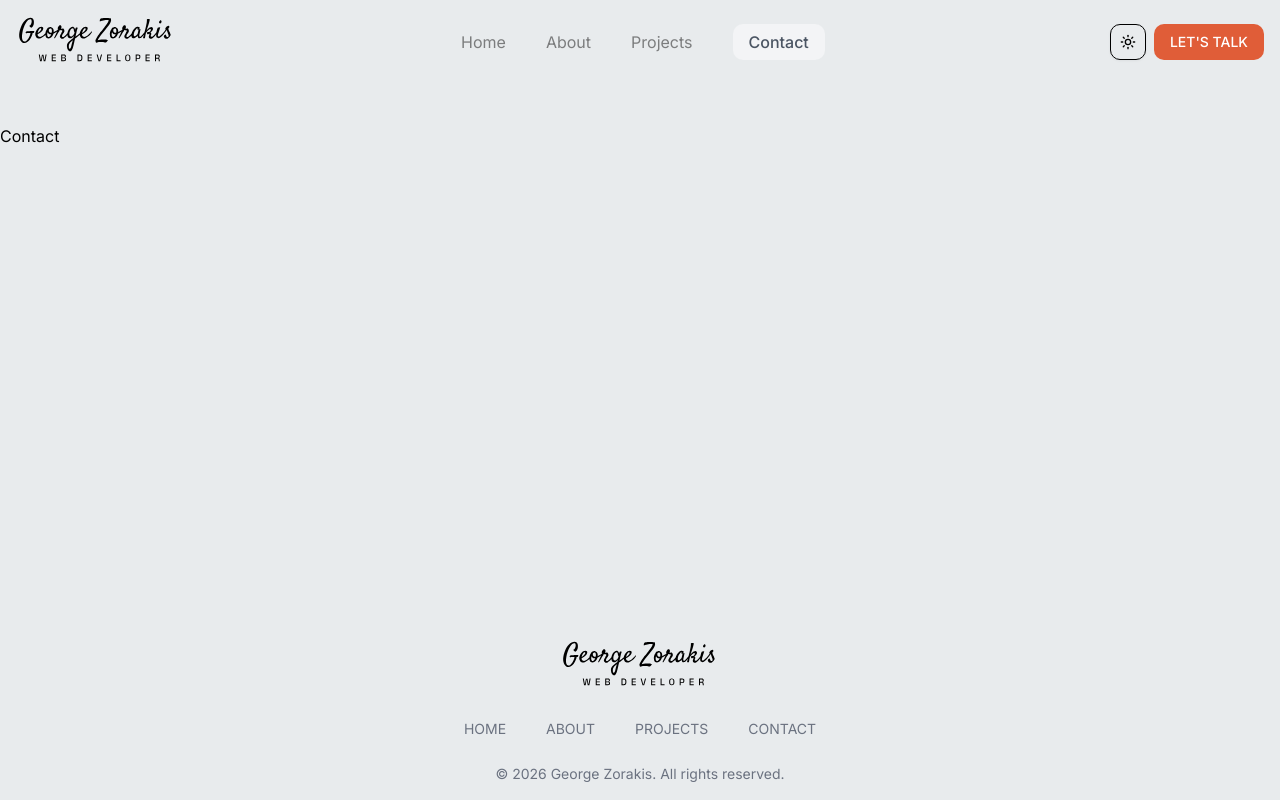
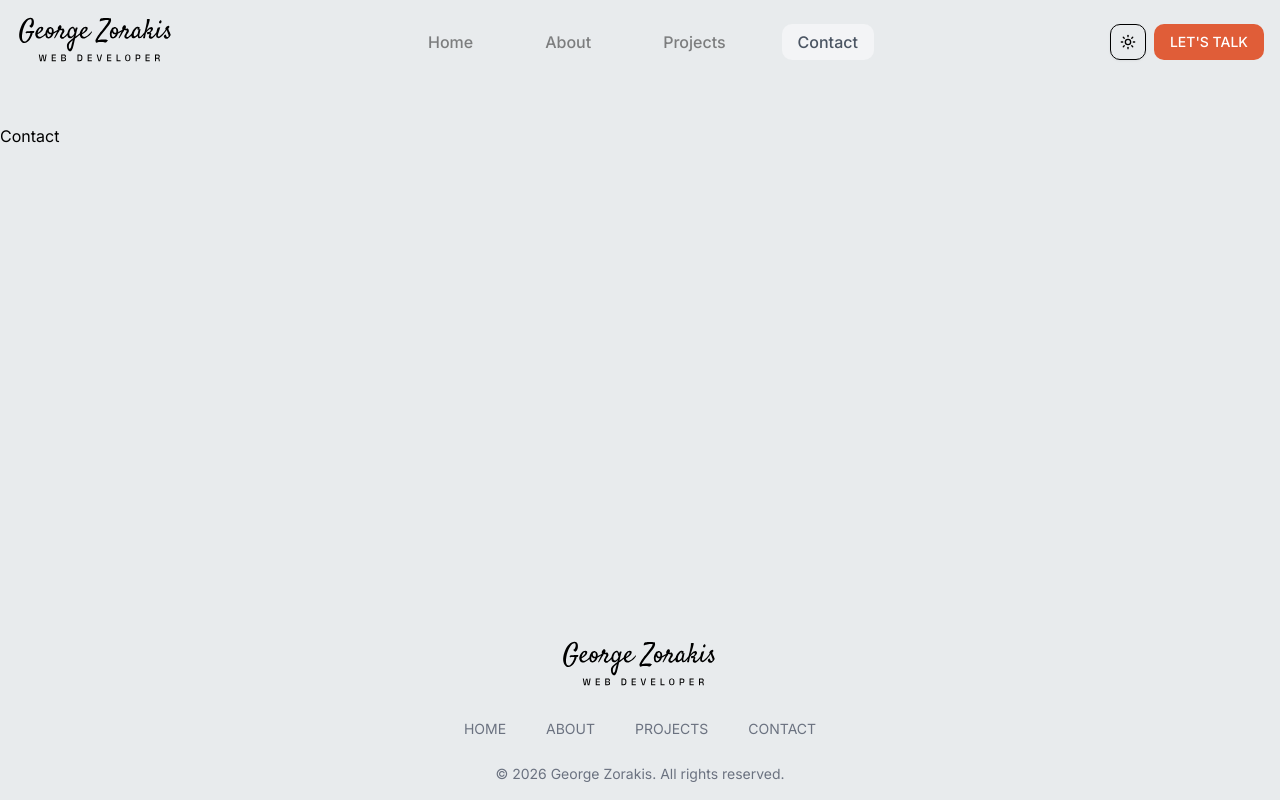
Before and after one commit to gzorakes/personal-portfolio, a Next.js app: page /contact in a window 1280 px wide. Built offline with nearby package versions, Linux system fonts and the light colour scheme.

Commit message:
navbar layout shift bug fixed

```diff
--- a/app/globals.css
+++ b/app/globals.css
@@ -2,6 +2,10 @@
 @import "tw-animate-css";
 
 @custom-variant dark (&:is(.dark *));
+
+body {
+  overflow-y: scroll;
+}
 
 :root {
   --background: #e8ebed;
--- a/components/web/navbar.tsx
+++ b/components/web/navbar.tsx
@@ -43,13 +43,11 @@ export default function Navbar() {
                 <li key={link.href}>
                   <Link
                     className={cn(
-                      "transition-colors duration-300 hover:text-foreground/80",
-                      isActive
-                        ? buttonVariants({
-                            className: "text-md",
-                            variant: "secondary",
-                          })
-                        : "text-foreground/60"
+                      buttonVariants({
+                        variant: isActive ? "secondary" : "ghost",
+                        className: "text-md",
+                      }),
+                      !isActive && "text-foreground/60 hover:text-foreground/80"
                     )}
                     aria-current={isActive ? "page" : undefined}
                     href={link.href}
@@ -83,7 +81,7 @@ export default function Navbar() {
 
       {isMobileMenuOpen && (
         <div className="bg-secondary rounded-md mt-4 p-4 md:hidden">
-          <ul className="flex flex-col gap-6">
+          <ul className="flex flex-col gap-4">
             {navItems.map((link) => {
               const isActive =
                 pathname === link.href ||
@@ -92,10 +90,10 @@ export default function Navbar() {
                 <li key={link.href}>
                   <Link
                     className={cn(
-                      "transition-colors duration-300 hover:text-foreground/80 block",
+                      "block rounded-md p-2 transition-colors duration-300",
                       isActive
-                        ? "bg-accent rounded-md p-2"
-                        : "text-foreground/60"
+                        ? "bg-accent"
+                        : "text-foreground/60 hover:text-foreground/80"
                     )}
                     aria-current={isActive ? "page" : undefined}
                     href={link.href}
```
